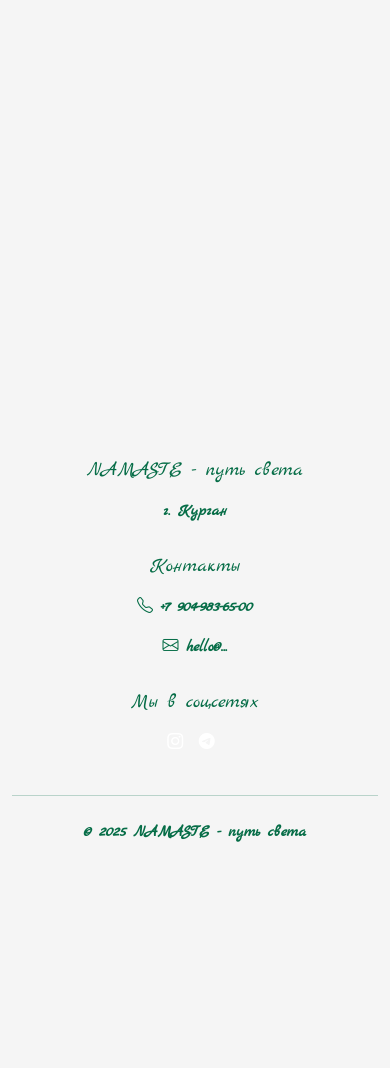
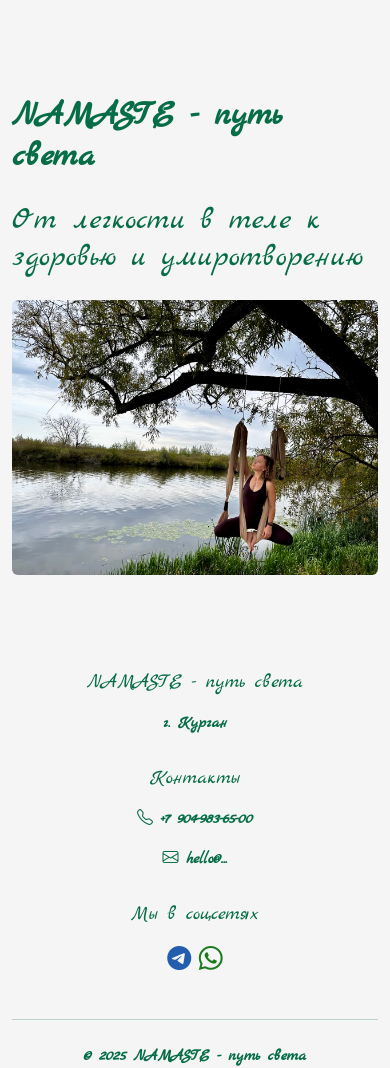
Before and after one commit to ekaterinagolovina0771/Namaste, a Django app: page / in a window 390 px wide. Before the commit the page ends 842 px from the top, so only its background shows below. Run offline with Django 5.2, Linux system fonts and the light colour scheme.

Commit message:
Создание шаблона landing, редактирование шаблона base

```diff
--- a/Namaste/urls.py
+++ b/Namaste/urls.py
@@ -1,11 +1,10 @@
 from django.contrib import admin
 from django.urls import path
-from core.views import base
+from core.views import LandingTemplateView
 
 urlpatterns = [
     path('admin/', admin.site.urls),
-    path("", base),
-    # path("", LandingTemplateView.as_view(), name="landing"),
+    path("", LandingTemplateView.as_view(), name="landing"),
     # path("about/", AboutTemplateView.as_view(), name="about"),
     # path("practices/", practicesTemplateView.as_view(), name="practices"),
     # path("practice/<int:practice_id>/", practiceDetailView.as_view(), name="practice"),
--- a/core/views.py
+++ b/core/views.py
@@ -21,9 +21,5 @@ from django.views.generic import (
 )
 # from django.urls import reverse_lazy, reversefrom
 
-
-def base(request) -> HttpResponse:
-    '''
-    Отвечает за маршрут '/'
-    '''
-    return render(request, "base.html")
+class LandingTemplateView(TemplateView):
+    template_name = "landing.html"
--- a/static/css/main.css
+++ b/static/css/main.css
@@ -4,6 +4,25 @@ body {
     background-color: #f5f5f5;
     color: #066d47;
 }
+
+.custom-telegram {
+    color: rgba(1, 69, 162, 0.863);
+}
+
+.custom-telegram i {
+    color: rgba(1, 69, 162, 0.863);
+}
+.custom-wa {
+    color: rgb(28, 122, 30);
+}
+
+.custom-wa i {
+    color: rgb(28, 122, 30);
+}
+
+
+
+
 
 /* Нежная бежевая тема */
 .bg-light {
--- a/templates/base.html
+++ b/templates/base.html
@@ -44,9 +44,8 @@
             </div>
             <div class="col-md-4 mb-3">
               <h5 class="mb-3">Мы в соцсетях</h5>
-              <a class="text-white me-2" href="#"><i class="bi bi-instagram"></i></a>
-              <a class="text-white me-2" href="#"><i class="bi bi-telegram"></i></a>
-              <a class="text-white" href="#"><i class="bi bi-vk"></i></a>
+              <a class="custom-telegram" href="https://t.me/irina_namaste"><i class="bi bi-telegram custom-telegram" style="font-size: 24px;"></i></a>
+              <a class="custom-wa" href="https://wa.me/+79049836500"><i class="bi bi-whatsapp custom-wa" style="font-size: 24px;"></i></a>
             </div>
           </div>
           <hr class="my-4">
--- /dev/null
+++ b/templates/landing.html
@@ -0,0 +1,22 @@
+{% extends "base.html" %}
+{% load static %}
+{% block content %}
+
+{# Hero секция #}
+<section id="top" class="py-5">
+    <div class="container">
+        <div class="row align-items-center py-5">
+            <div class="col-md-6">
+                <h1 class="display-4 fw-bold mb-4">NAMASTE - путь света</h1>
+                <p class="display-5 mb-4">От легкости в теле к здоровью и умиротворению</p>
+                {% comment %} <a href="{% url 'application-create' %}" class="btn btn-lg px-5" style="background-color: var(--brand-gold); color: white; border: none;">
+                    <i class="bi bi-calendar-check me-2"></i>Записаться на практику
+                </a> {% endcomment %}
+            </div>
+            <div class="col-md-6 text-center">
+                <img src="{% static 'images/top.jpg' %}" class="img-fluid rounded" alt="hero" style="max-height: 400px;">
+            </div>
+        </div>
+    </div>
+</section>
+{% endblock content %}
```
Also changed, not shown: static/images/top.jpg (added).
